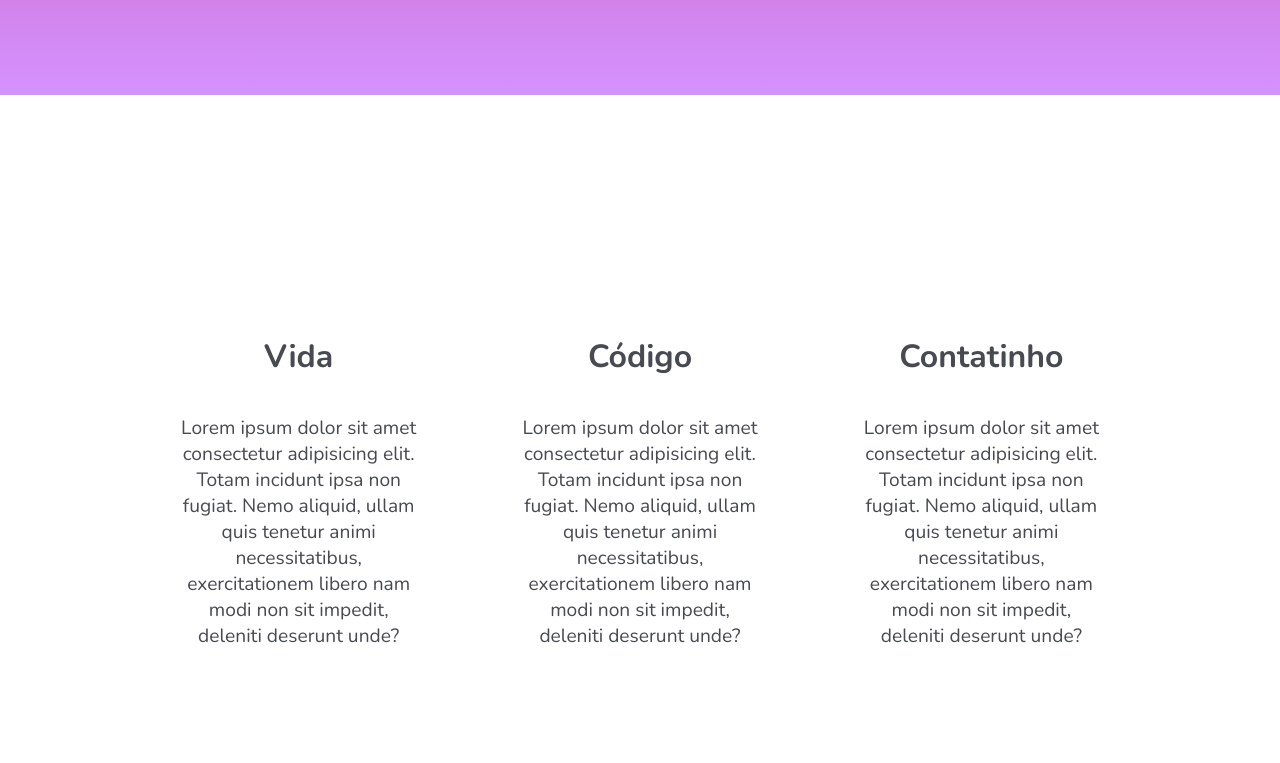
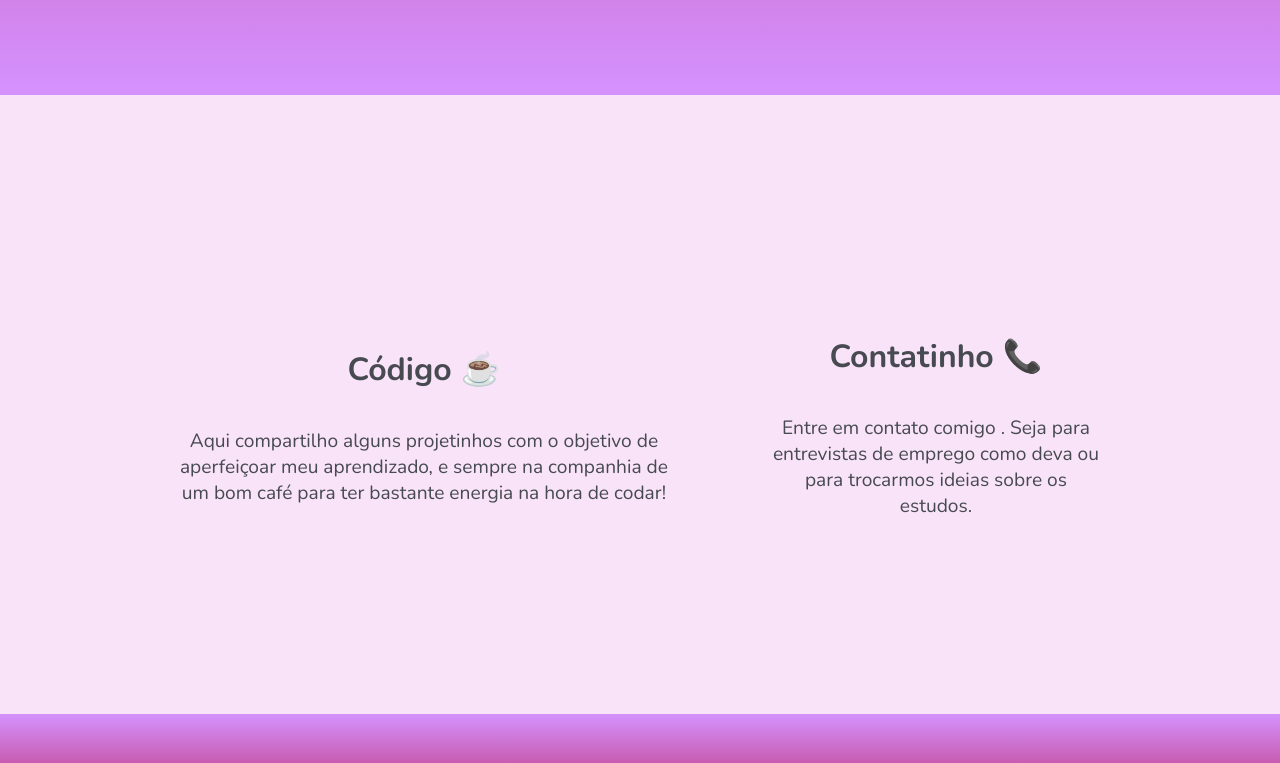
Before and after one commit to pati-lima/SOS-Telefone-sem-fio, a React (Vite) app: page / in a window 1280 px wide. Shown: the part 831-1594 px from the top of the page. Built offline with nearby package versions, Linux system fonts and the light colour scheme; no server answers.

Commit message:
Stilização das pages

```diff
--- a/src/pages/Inicio.jsx
+++ b/src/pages/Inicio.jsx
@@ -7,26 +7,23 @@ export function Inicio() {
     <>
       <Header title="Meu site pessoal" image={homeImg} />
       <div className={styles.homeContainer}>
-        <div className={styles.cardContainer}>
+        {/* <div className={styles.cardContainer}>
           <img src="" alt="" />
           <h2 className={styles.titleinicio}>Vida</h2>
           <p>Lorem ipsum dolor sit amet consectetur adipisicing elit.
             Totam incidunt ipsa non fugiat. Nemo aliquid, ullam quis tenetur animi
              necessitatibus, exercitationem libero nam modi non sit impedit, deleniti deserunt unde?</p>
+        </div> */}
+        <div className={styles.cardContainer}>
+        <img src="" alt="" />
+          <h2 className={styles.titleinicio}>Código ☕</h2>
+          <p>Aqui compartilho alguns projetinhos com o objetivo de aperfeiçoar meu aprendizado, e sempre na companhia de um bom café
+            para ter bastante energia na hora de codar! </p>
         </div>
         <div className={styles.cardContainer}>
         <img src="" alt="" />
-          <h2 className={styles.titleinicio}>Código</h2>
-          <p>Lorem ipsum dolor sit amet consectetur adipisicing elit.
-            Totam incidunt ipsa non fugiat. Nemo aliquid, ullam quis tenetur animi
-             necessitatibus, exercitationem libero nam modi non sit impedit, deleniti deserunt unde?</p>
-        </div>
-        <div className={styles.cardContainer}>
-        <img src="" alt="" />
-          <h2 className={styles.titleinicio}>Contatinho</h2>
-          <p>Lorem ipsum dolor sit amet consectetur adipisicing elit.
-            Totam incidunt ipsa non fugiat. Nemo aliquid, ullam quis tenetur animi
-             necessitatibus, exercitationem libero nam modi non sit impedit, deleniti deserunt unde?</p>
+          <h2 className={styles.titleinicio}>Contatinho 📞</h2>
+          <p>Entre em contato comigo . Seja para entrevistas de emprego como deva ou para trocarmos ideias sobre os estudos.</p>
         </div>
       </div>
     </>
--- a/src/pages/Sobre.jsx
+++ b/src/pages/Sobre.jsx
@@ -2,14 +2,14 @@
 import { Header } from '../components/Header'
 import sobreImg from '../assets/sobre.svg'
 import styles from '../styles/pages/sobre.module.css'
+import patiImg from '../assets/pati.jpeg'
 
 export function Sobre() {
   return (
     <>
       <Header title="Sobre Mim" image={sobreImg} />
       <div className={styles.sobreContainer}>
-        <img/>
-      </div>
+        {/* <img className={styles.bioImage} src={patiImg}/> */}
       <div className={styles.bioContainer}>
         <h2 className={styles.biotitle}>
             Patrícia Lima , prazer!
@@ -23,6 +23,9 @@ export function Sobre() {
         no caminho para o excitante futuro tecnológico.
         </p>
       </div>
+
+
+      </div>
     </>
   )
 }
--- a/src/styles/components/menu.module.css
+++ b/src/styles/components/menu.module.css
@@ -1,5 +1,5 @@
 .menuContainer {
-  background: #fff;
+  background: rgb(244, 225, 240);
   display: flex;
   gap: 10rem;
   align-items: center;
@@ -13,7 +13,7 @@
 
 .menuLink {
   text-decoration: none;
-  color: #686AAC;
+  color: #ae5b90;
   font-size: 1.5rem;
 }
 
--- a/src/styles/pages/inicio.module.css
+++ b/src/styles/pages/inicio.module.css
@@ -1,3 +1,5 @@
+
+
 .titleinicio{
 
     padding:1rem;font-size:2rem;color:#474a51
@@ -10,7 +12,7 @@
 }
 
 .homeContainer{
-
+    background-color: rgb(249, 227, 248);
     padding: 10rem;
     display: flex;
     justify-content: center;
@@ -22,7 +24,7 @@
 .cardContainer{
 
     padding:1rem;
-
+   /* background-color:blue ; */
     font-size:1.2rem;
      text-align:center;
      color:#474a51
--- a/src/styles/pages/portfolio.module.css
+++ b/src/styles/pages/portfolio.module.css
@@ -62,6 +62,7 @@ p {
    font-size: 16px;
    border-radius: 4px;
    cursor: pointer;
+   align-items: center;
 }
 
 
--- a/src/styles/pages/sobre.module.css
+++ b/src/styles/pages/sobre.module.css
@@ -1,62 +1,46 @@
-*{
-    margin: 0;
-    box-sizing: border-box;
-    font-family: Roboto,sans-serif;
-}
 
-h2{
-    display: block;
-    font-size: 1.5em;
-    margin-block-start: 0.83em;
-    margin-block-end: 0.83em;
-    margin-inline-start: 0px;
-    margin-inline-end: 0px;
-    font-weight: bold;
-}
+/* ------------------ */
 
-.sobreContainer{
+
+.sobreContainer {
     display: flex;
     justify-content: center;
     align-items: center;
-}
+  }
 
-.bioContainer{
-    width: 30rem;
-
-}
-
-.biotitle{
+  .bioTitle {
     font-size: 3rem;
     padding: 2rem;
-    color: #474a51;
-}
+    color: #474a51
+  }
 
-.biotext{
+  .bioContainer {
+    width: 30rem;
+  }
+
+  .bioImage {
+    width: 30%;
+    border-radius: 100%;
+  }
+
+  .bioText {
     padding: 2rem;
     font-size: 1.2rem;
-    color: #474a51;
-}
-p{
-    display: block;
-    margin-block-start: 1em;
-    margin-block-end: 1em;
-    margin-inline-start: 0px;
-    margin-inline-end: 0px;
-}
+    color: #474a51
+  }
 
-/* @media(max-width: 765px) {
-    .sobreContainer , .bioContainer {
+  @media(max-width: 765px) {
+    .sobreContainer {
       display: flex;
       flex-direction: column;
-      gap: 2rem;
+      text-align: center;
+
     }
-  } */
 
-  @media (max-width: 765px){
-    .sobreContainer  {
-    display: flex;
-    flex-direction: column;
-    gap: 2rem;
-    text-align: center;
+
+
+    .bioImage {
+      width: 50%;
+      margin-top: 1em;
     }
-}
+  }
```
Also changed, not shown: src/assets/pati.jpeg (added).
